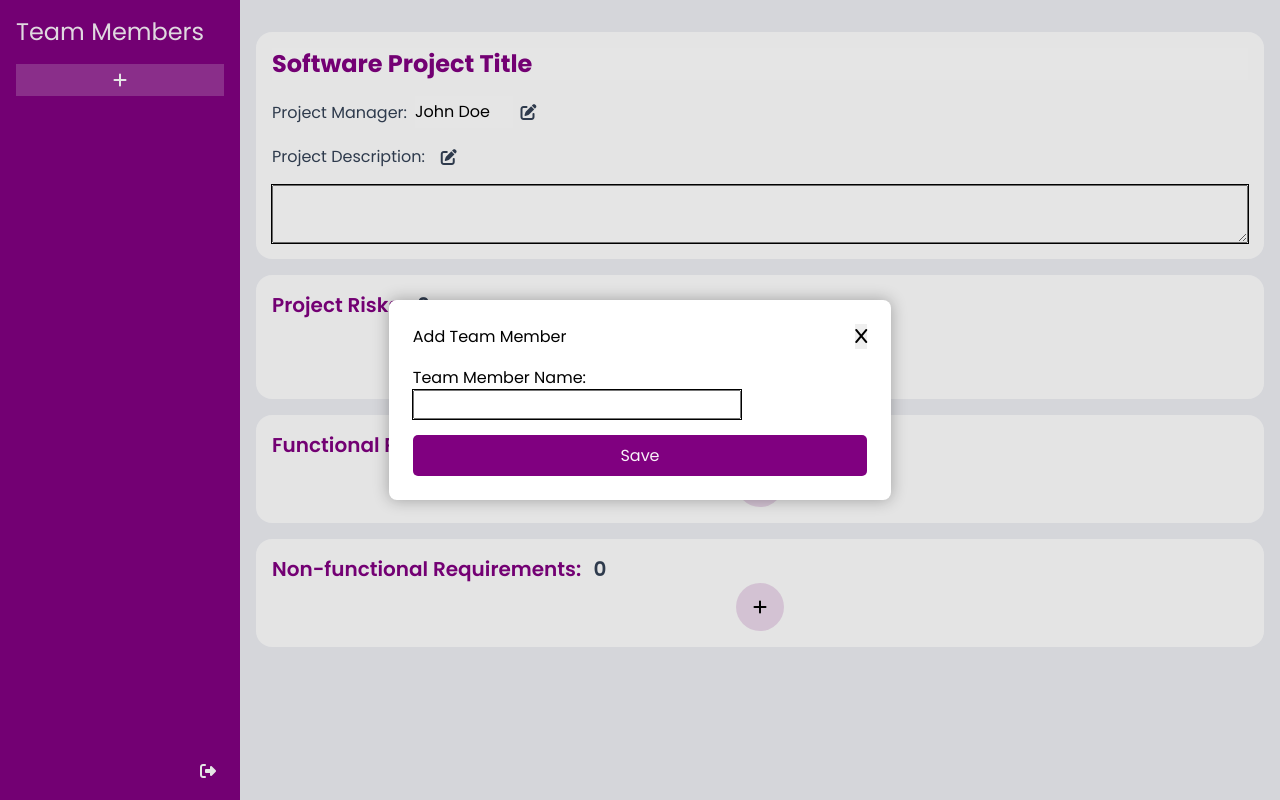
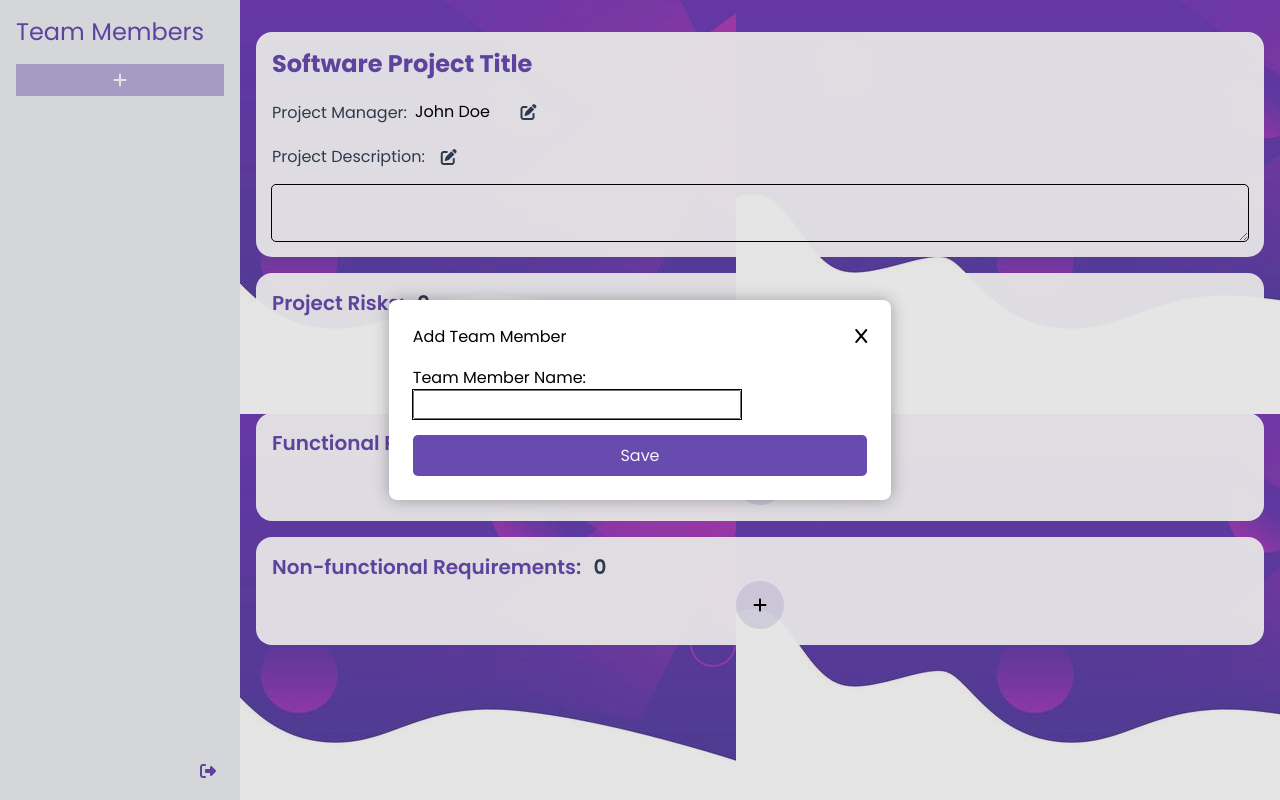
Before and after one commit to Demarcus11/Software-Project-Group-4, a website with bundled scripts: page public/dashboard.html in a window 1280 px wide. Both pictures are taken after a click on the button 120 px from the left and 80 px from the top of the page. Built offline with nearby package versions, Linux system fonts and the light colour scheme; no server answers.

Commit message:
update: dashboard css

```diff
--- a/public/dashboard.css
+++ b/public/dashboard.css
@@ -3,8 +3,9 @@
 :root {
   --main-bg: #edeef3;
   --main-text: rgb(51 65 85);
-  --clr-primary-400: hsla(300, 100%, 25%, 1);
-  --clr-primary-400-hsl: 300, 100%, 25%;
+  --clr-primary-400: hsla(257, 40%, 49%);
+  --clr-primary-400-hsl: 257, 40%, 49%;
+  --clr-primary-300: hsl(300, 69%, 71%);
   --clr-nuetral-100: hsla(0, 100%, 100%, 0.95);
   --ff-primary: "Poppins", sans-serif;
 }
@@ -110,6 +111,7 @@ button {
 body {
   font-family: var(--ff-primary);
   background-color: var(--main-bg);
+  background-image: url("./images/main.jpg");
   color: var(--main-text);
 }
 
@@ -158,8 +160,8 @@ ul {
   }
   .project__sidebar {
     grid-area: sidebar;
-    background-color: var(--clr-primary-400);
-    color: var(--clr-nuetral-100);
+    background-color: var(--main-bg);
+    color: var(--clr-primary-400);
     position: relative;
     padding: 1rem;
   }
@@ -194,6 +196,11 @@ ul {
 
 .project__owner-name {
   width: 20%;
+  background-color: transparent;
+}
+
+.project__owner-name:focus {
+  outline: 1px solid var(--clr-primary-400);
 }
 
 i {
@@ -202,6 +209,10 @@ i {
 
 .project-description {
   width: 100%;
+  background-color: transparent;
+  outline: 1px solid var(--clr-primary-400);
+  border: 0;
+  border-radius: 0.25rem;
 }
 
 .project-risk-section {
@@ -265,6 +276,11 @@ i {
 .project__main-subtitle,
 .project__main-title {
   color: var(--clr-primary-400);
+  background-color: transparent;
+}
+
+.project__main-title:focus {
+  outline: 1px solid var(--clr-primary-400);
 }
 
 .project__section-card {
@@ -307,7 +323,7 @@ i {
 .project__sidebar-members-submit {
   display: grid;
   place-content: center;
-  background-color: hsla(0, 100%, 100%, 0.2);
+  /* background-color: hsla(0, 100%, 100%, 0.2); */
 }
 
 .project__sidebar-members-submit:hover {
@@ -343,6 +359,7 @@ i {
   right: 1.5rem;
   border: none;
   outline: none;
+  background-color: transparent;
 }
 
 .save-btn {
@@ -382,7 +399,7 @@ i {
   padding-block: 0.5rem;
   display: grid;
   place-content: center;
-  background-color: hsla(0, 100%, 100%, 0.2);
+  background-color: hsl(var(--clr-primary-400-hsl), 0.4);
   border: none;
   color: #fff;
 
@@ -431,7 +448,7 @@ i {
   width: 75%;
   outline: 0;
   border: none;
-  color: #fff;
+  color: var(--clr-primary-400);
 }
 
 .project__owner-name {
@@ -453,7 +470,7 @@ button,
 
 .log-out {
   background-color: transparent;
-  color: #fff;
+  color: var(--clr-primary-400);
   position: absolute;
   right: 1.5rem;
   bottom: 1rem;
@@ -468,3 +485,7 @@ button,
     display: none;
   }
 }
+
+.fa-x {
+  background-color: transparent;
+}
```
Also changed, not shown: public/images/main.jpg (added).
